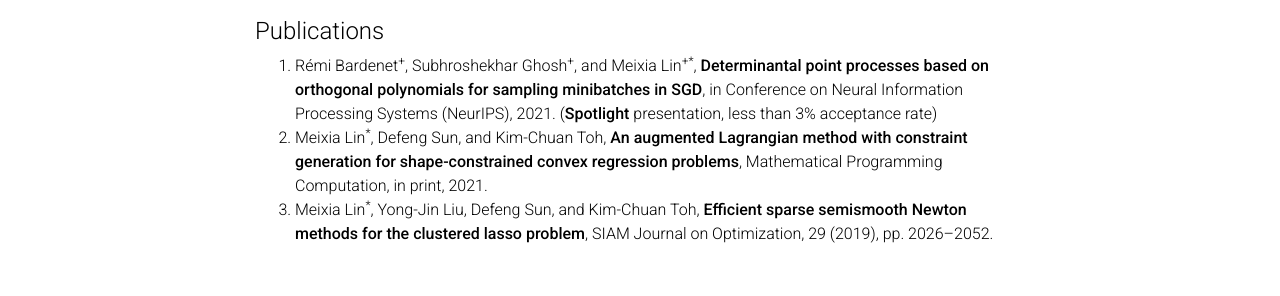
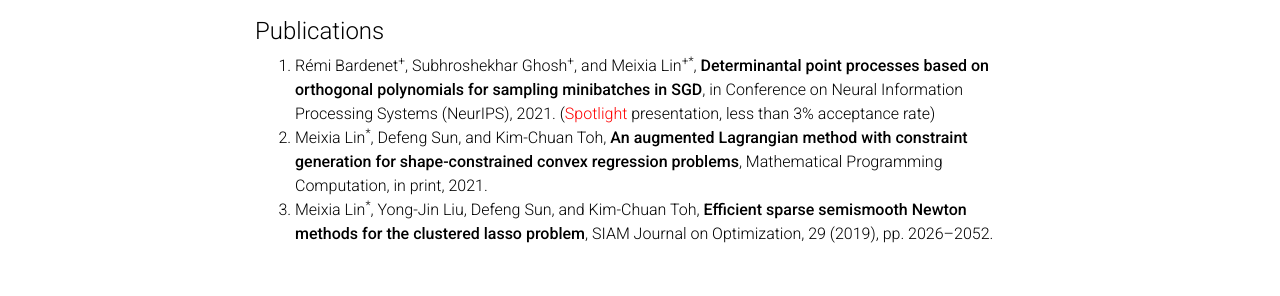
Before and after one commit to linmeixia/linmeixia.github.io, a Jekyll site: the page built from _pages/publications.md, in a window 1280 px wide. Shown: the part 404-700 px from the top of the page. Built offline with Jekyll 4.4.1, drawn with Linux system fonts in a browser that asks for light colours; nearby versions of some CDN libraries; comment, search, counter and statistics services are not loaded; a style sheet for code colours, icons or effects is not loaded.

Commit message:
Update publications.md

```diff
--- a/_pages/publications.md
+++ b/_pages/publications.md
@@ -19,6 +19,6 @@
 
 <h4>Publications</h4>
 
-1. Rémi Bardenet<sup>+</sup>, Subhroshekhar Ghosh<sup>+</sup>, and Meixia Lin<sup>+*</sup>, <strong>Determinantal point processes based on orthogonal polynomials for sampling minibatches in SGD</strong>, in Conference on Neural Information Processing Systems (NeurIPS), 2021. (<strong>Spotlight</strong> presentation, less than 3% acceptance rate)
+1. Rémi Bardenet<sup>+</sup>, Subhroshekhar Ghosh<sup>+</sup>, and Meixia Lin<sup>+*</sup>, <strong>Determinantal point processes based on orthogonal polynomials for sampling minibatches in SGD</strong>, in Conference on Neural Information Processing Systems (NeurIPS), 2021. (<font color='red'>Spotlight</font> presentation, less than 3% acceptance rate)
 2. Meixia Lin<sup>*</sup>, Defeng Sun, and Kim-Chuan Toh, <strong>An augmented Lagrangian method with constraint generation for shape-constrained convex regression problems</strong>, Mathematical Programming Computation, in print, 2021.
 3. Meixia Lin<sup>*</sup>, Yong-Jin Liu, Defeng Sun, and Kim-Chuan Toh, <strong>Efficient sparse semismooth Newton methods for the clustered lasso problem</strong>, SIAM Journal on Optimization, 29 (2019), pp. 2026--2052.
```
